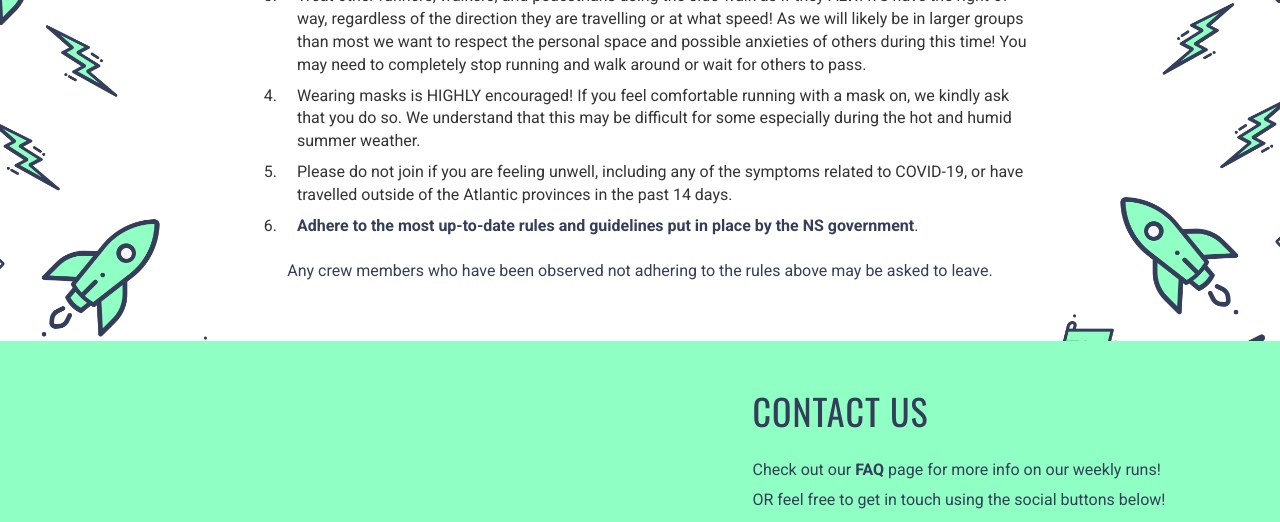
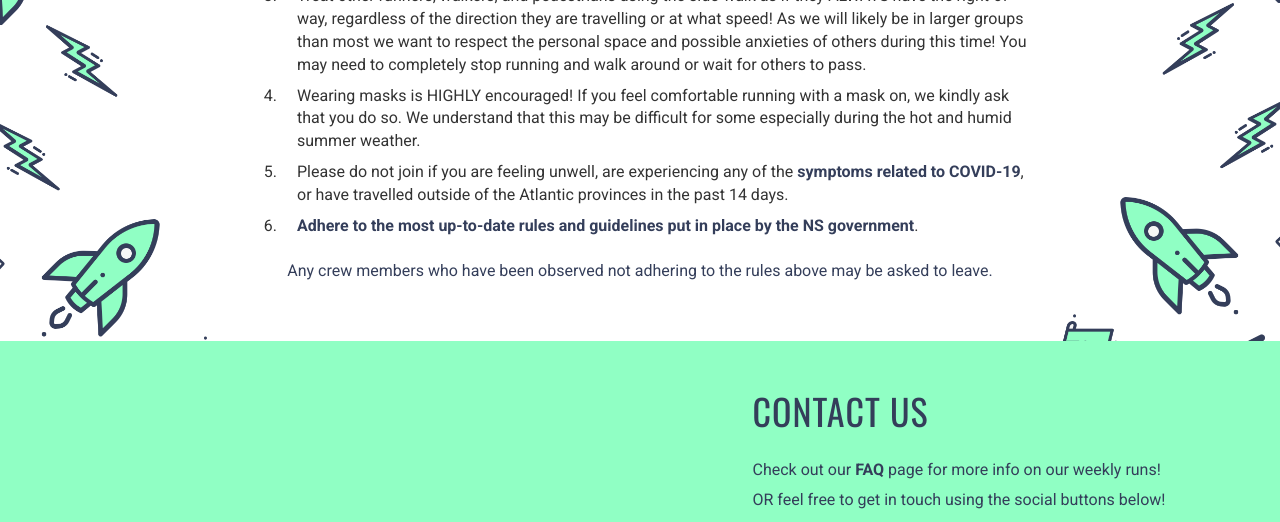
Before and after one commit to dartmouthrunners/dartmouthrunners.github.io, a plain HTML site: page schedule.html in a window 1280 px wide. Shown: the part 984-1506 px from the top of the page. Drawn offline with nearby package versions, Linux system fonts and the light colour scheme; some packages are replaced by stand-ins of ours; a script that the page names is missing.

Commit message:
added a link to the symptoms of COVID

```diff
--- a/schedule.html
+++ b/schedule.html
@@ -118,7 +118,7 @@
 							Wearing masks is HIGHLY encouraged! If you feel comfortable running with a mask on, we kindly ask that you do so. We understand that this may be difficult for some especially during the hot and humid summer weather.
 						</li>
 						<li>
-							Please do not join if you are feeling unwell, including any of the symptoms related to COVID-19, or have travelled outside of the Atlantic provinces in the past 14 days.
+							Please do not join if you are feeling unwell, are experiencing any of the <a href="https://novascotia.ca/coronavirus/when-to-seek-help/">symptoms related to COVID-19</a>, or have travelled outside of the Atlantic provinces in the past 14 days.
 						</li>
 						<li>
 							<a href="https://novascotia.ca/coronavirus/">Adhere to the most up-to-date rules and guidelines put in place by the NS government</a>.
```
